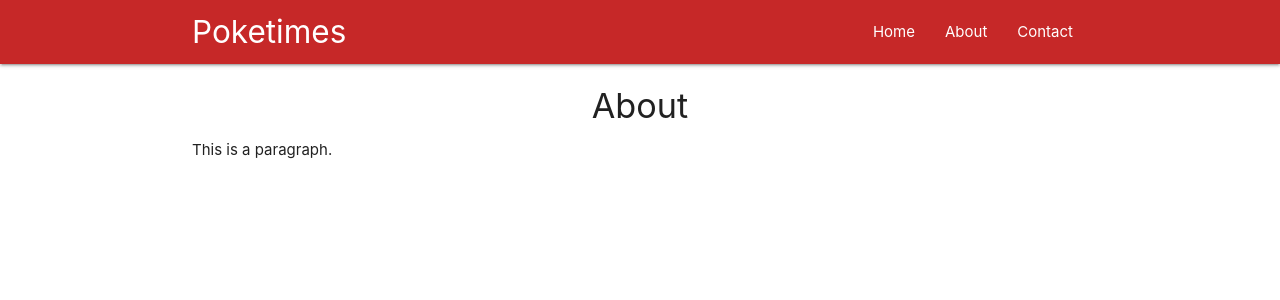
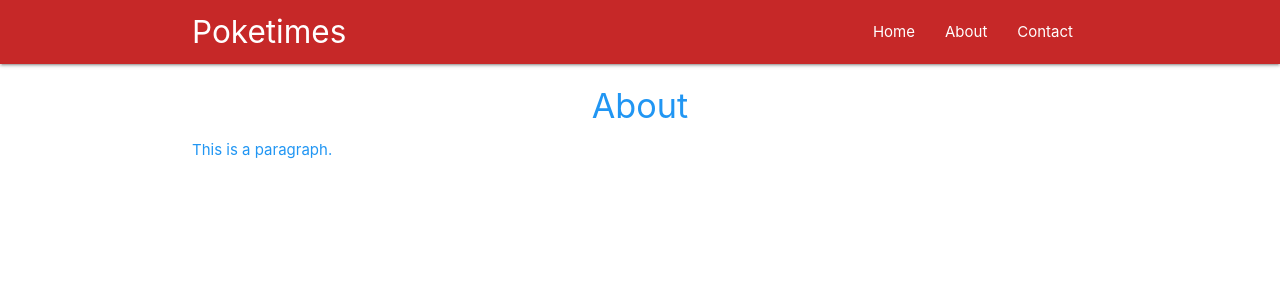
Before and after one commit to ctrlaltdeleon/infinitygauntlet, a React (Create React App) app in the folder poketimes/: page /about in a window 1280 px wide. Shown: the top 300 px of the page. Built offline with nearby package versions, Linux system fonts and the light colour scheme.

Commit message:
[+] Higher order components

```diff
--- a/poketimes/src/components/About.js
+++ b/poketimes/src/components/About.js
@@ -1,4 +1,5 @@
 import React from "react";
+import Rainbow from "../hoc/Rainbow";
 
 const About = () => {
   return (
@@ -9,4 +10,4 @@
   );
 };
 
-export default About;
+export default Rainbow(About);
--- /dev/null
+++ b/poketimes/src/hoc/Rainbow.js
@@ -0,0 +1,17 @@
+import React from "react";
+
+const Rainbow = WrappedComponent => {
+  const colours = ["red", "pink", "blue", "yellow", "green", "orange"];
+  const randomColour = colours[Math.floor(Math.random() * 6)];
+  const className = randomColour + "-text"; // For materialize
+
+  return props => {
+    return (
+      <div className={className}>
+        <WrappedComponent {...props} />
+      </div>
+    );
+  };
+};
+
+export default Rainbow;
```
